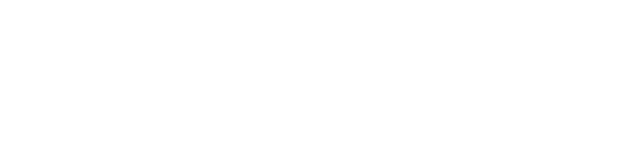
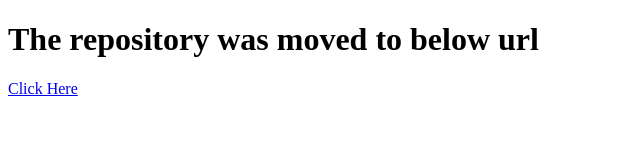
Before and after one commit to Yogesh-Oza/Employee-management, a plain HTML site: page index.html in a window 1280 px wide. Shown: the whole page, without its empty margins (0-640 px from the left). Drawn offline with Linux system fonts and the light colour scheme.

Commit message:
Update index.html

```diff
--- a/index.html
+++ b/index.html
@@ -2,6 +2,7 @@
 <html lang="en" data-critters-container>
 <head></head>
   <body>
-  <a href="https://asdasd-git-main-yogeshs-projects-5c035220.vercel.app/employees">
+<h1>The repository was moved to below url</h1>
+  <a href="https://asdasd-git-main-yogeshs-projects-5c035220.vercel.app/employees">Click Here</a>
     </body>
 </html>
```
